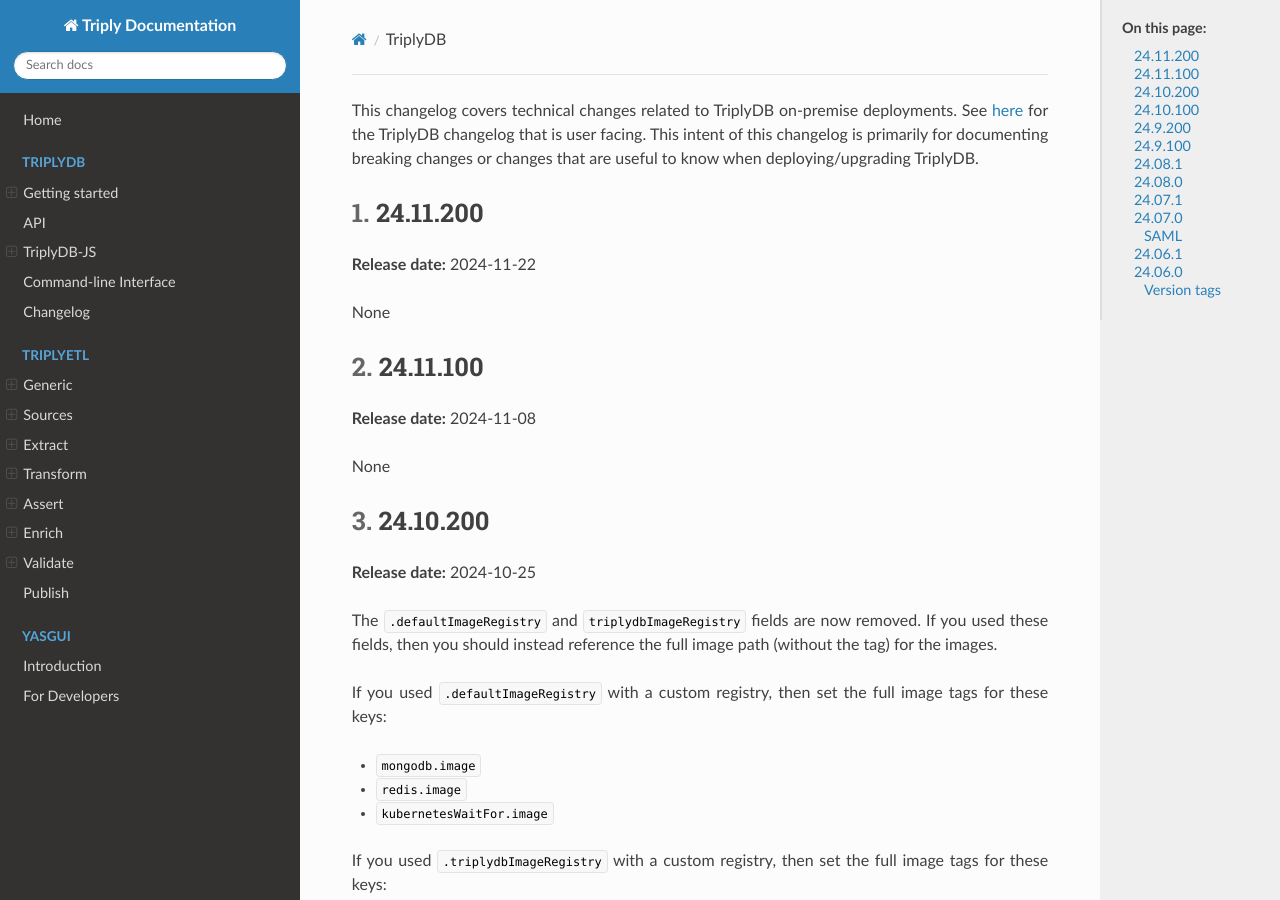
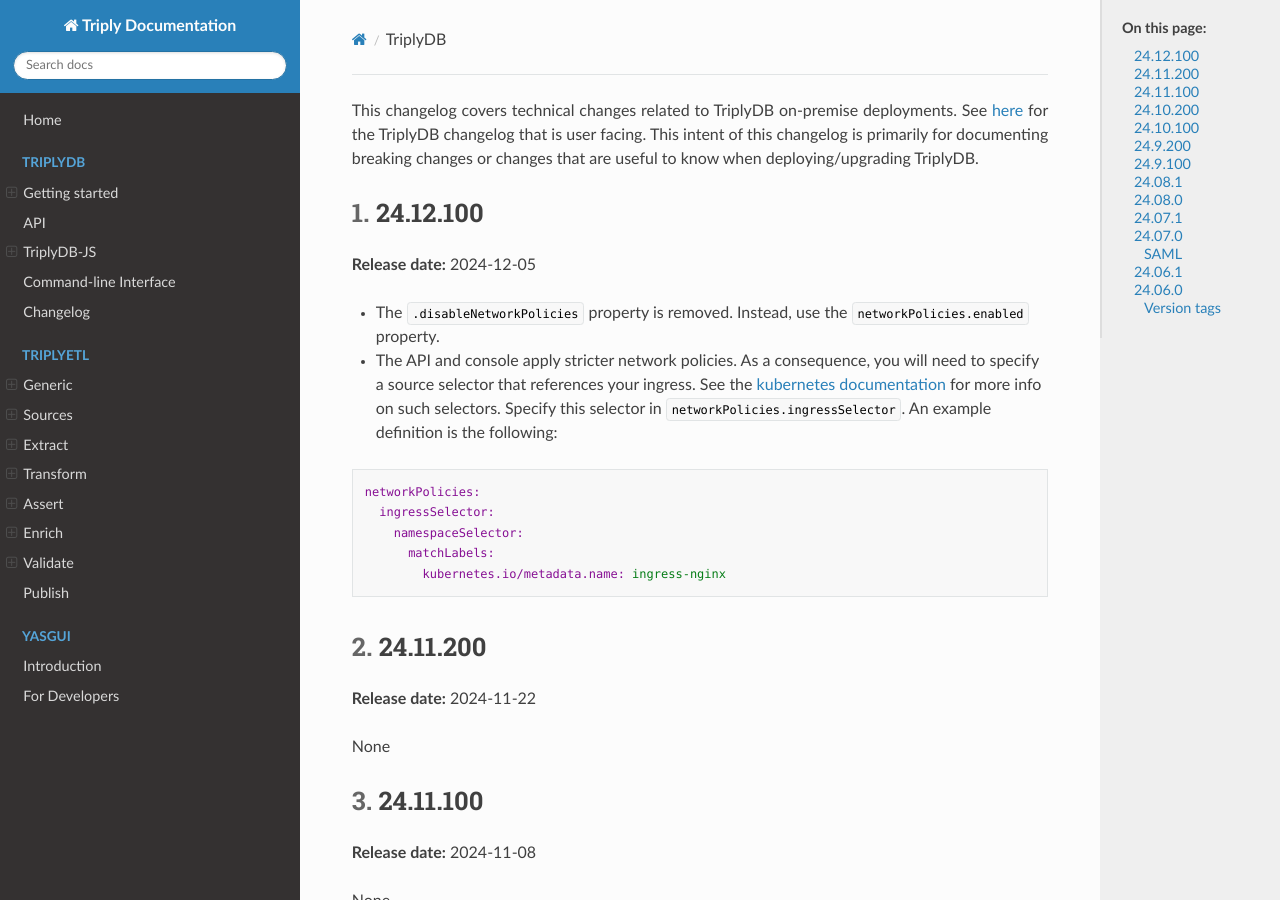
Before and after one commit to TriplyDB/Documentation, an MkDocs documentation site: the page built from docs/triplydb-technical-changelog/index.md, in a window 1280 px wide and 900 px high. Built offline with MkDocs 1.6.1, drawn with Linux system fonts in a browser that asks for light colours.

Commit message:
updated changelog

````diff
--- a/docs/triplydb-technical-changelog/index.md
+++ b/docs/triplydb-technical-changelog/index.md
@@ -7,6 +7,29 @@
 
 This changelog covers technical changes related to TriplyDB on-premise deployments. See [here](/triplydb-changelog) for the TriplyDB changelog that is user facing.
 This intent of this changelog is primarily for documenting breaking changes or changes that are useful to know when deploying/upgrading TriplyDB.
+
+
+
+## 24.12.100 {#24.12.100}
+
+**Release date:** 2024-12-05
+
+- The `.disableNetworkPolicies` property is removed. Instead, use the
+  `networkPolicies.enabled` property.
+- The API and console apply stricter network policies. As a consequence, you will need to
+  specify a source selector that references your ingress. See the [kubernetes
+  documentation](https://kubernetes.io/docs/concepts/services-networking/network-policies/#behavior-of-to-and-from-selectors)
+ for more info on such selectors. Specify this selector in
+  `networkPolicies.ingressSelector`. An example definition is the following:
+
+```
+networkPolicies:
+  ingressSelector:
+    namespaceSelector:
+      matchLabels:
+        kubernetes.io/metadata.name: ingress-nginx
+```
+
 
 ## 24.11.200 {#24.11.200}
 
````
Also changed, not shown: docs/triplydb-changelog/index.md (+15 -0 lines).
